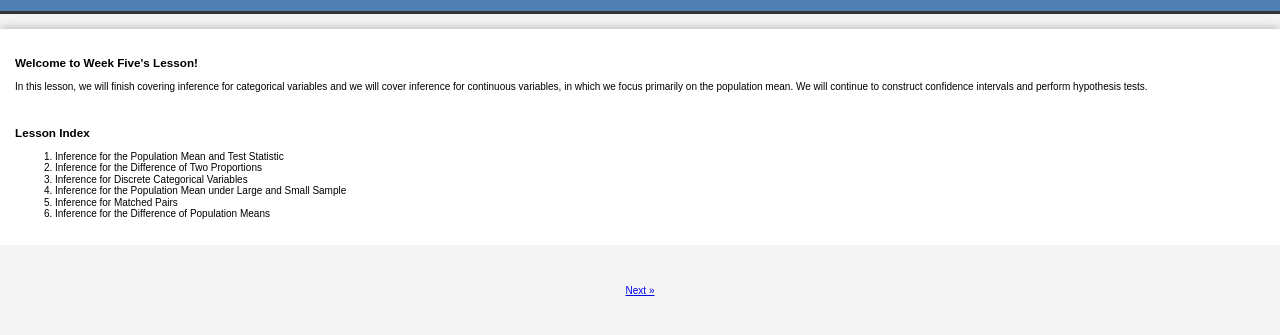
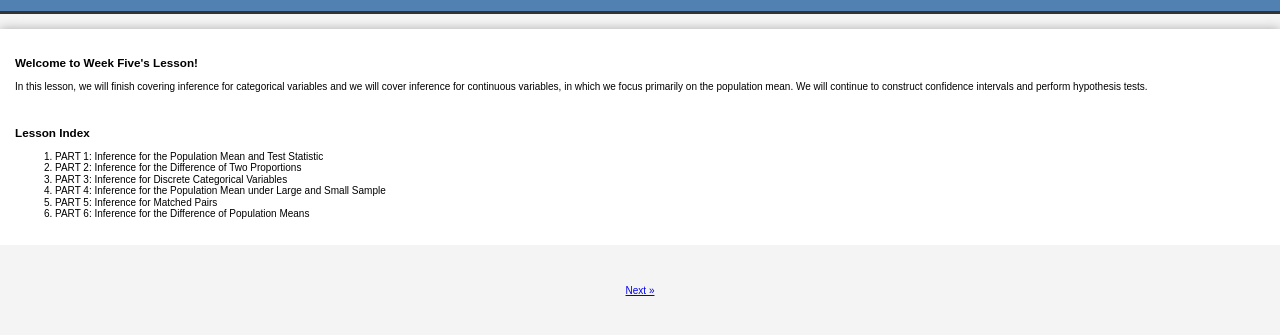
Before and after one commit to ignaciourbina/stats-lessons, a plain HTML site: page online-lessons/pol201_lesson_week5_all_files/week5_lesson_html/page01.html in a window 1280 px wide. Shown: the part 63-398 px from the top of the page. Drawn offline with Linux system fonts and the light colour scheme.

Commit message:
Update page01.html

```diff
--- a/online-lessons/pol201_lesson_week5_all_files/week5_lesson_html/page01.html
+++ b/online-lessons/pol201_lesson_week5_all_files/week5_lesson_html/page01.html
@@ -68,12 +68,12 @@
 
         <h3>Lesson Index</h3>
         <ol>
-            <li>Inference for the Population Mean and Test Statistic</li>
-            <li>Inference for the Difference of Two Proportions</li>
-            <li>Inference for Discrete Categorical Variables</li>
-            <li>Inference for the Population Mean under Large and Small Sample</li>
-            <li>Inference for Matched Pairs</li>
-            <li>Inference for the Difference of Population Means</li>
+            <li>PART 1: Inference for the Population Mean and Test Statistic</li>
+            <li>PART 2: Inference for the Difference of Two Proportions</li>
+            <li>PART 3: Inference for Discrete Categorical Variables</li>
+            <li>PART 4: Inference for the Population Mean under Large and Small Sample</li>
+            <li>PART 5: Inference for Matched Pairs</li>
+            <li>PART 6: Inference for the Difference of Population Means</li>
         </ol>
     </div>
 </div>
```
